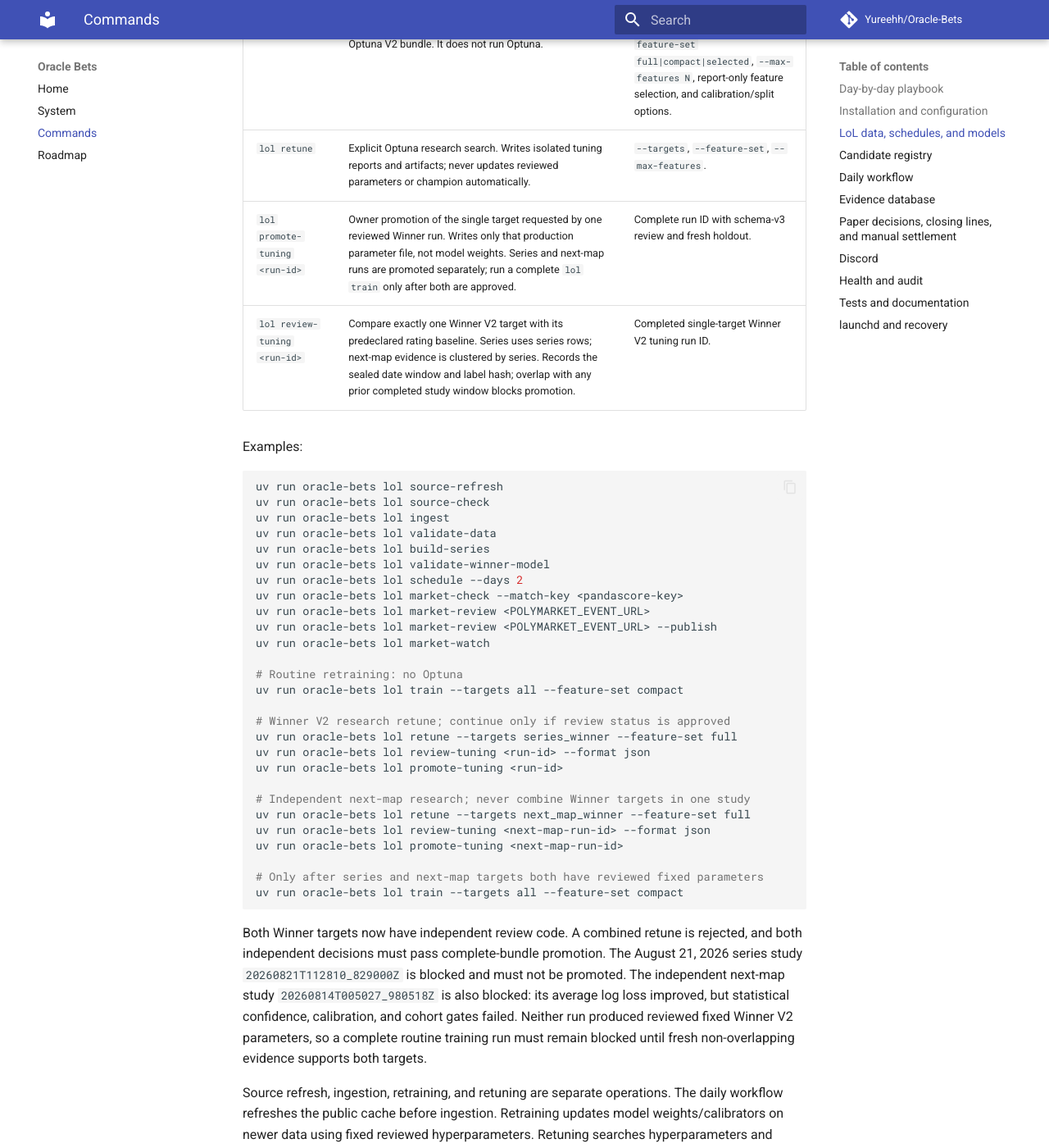
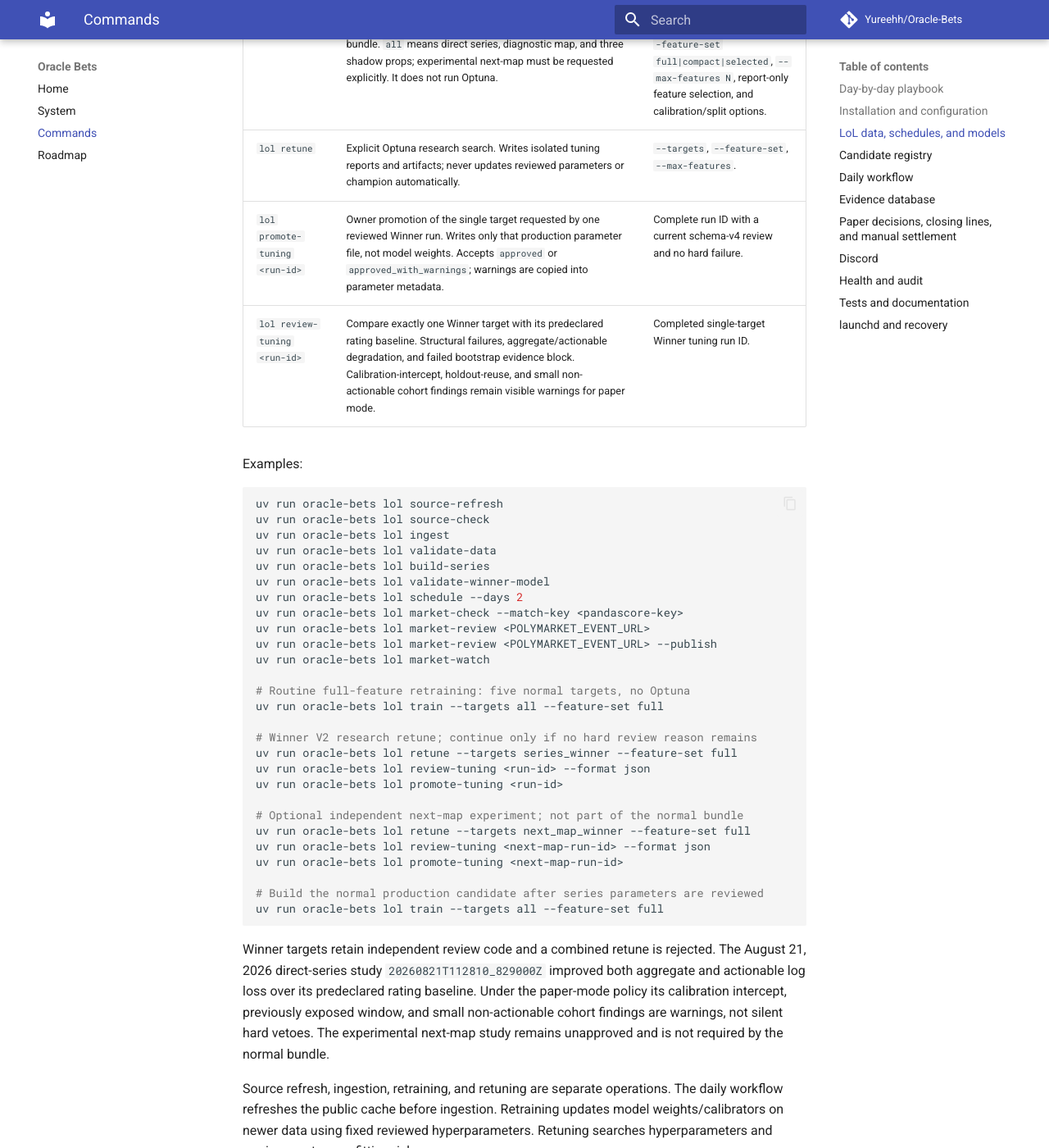
Before and after one commit to Yureehh/Oracle-Bets, an MkDocs documentation site: the page built from docs/commands.md, in a window 1280 px wide and 1400 px high, scrolled down 2926 px. Shown: the whole window at 82% size. Built offline with MkDocs 1.6.1 and Material for MkDocs 9.7.7, drawn with Linux system fonts in a browser that asks for light colours; comment, search, counter and statistics services are not loaded; some of the changed text lies outside the part shown.

Commit message:
docs: define the audited owner-driven workflow

````diff
--- a/docs/commands.md
+++ b/docs/commands.md
@@ -50,15 +50,15 @@
 | `lol sync-identities` | Rebuild canonical player/team/league/series/map identity evidence from retained raw data. Writes evidence. | None. |
 | `lol schedule` | Fetch and print PandaScore fixtures only; does not write the schedule or train. | `--days N`, `--leagues LCK,LEC`. |
 | `lol validate-data` | Read-only validation of generated supervised tables and feature contracts. | None. |
-| `lol build-series` | Reconstruct deterministic complete BO1/BO3/BO5 series, write one frozen prematch row per accepted series plus the next-map shadow dataset, and write an explicit rejection manifest. Run after ingestion and before Winner V2 training. | None. |
+| `lol build-series` | Reconstruct deterministic complete BO1/BO3/BO5 series, write one frozen prematch row per accepted series plus the optional next-map shadow dataset, and write an explicit rejection manifest. Run after ingestion and before Winner V2 training. | None. |
 | `lol validate-winner-model` | Fail-closed validation of the promoted direct-series bundle: actionability, ten-member ensemble, direct rating families, train/serve parity, canonical swap contract, and forbidden-feature absence. | `--format table|json`. |
 | `lol market-check` | Public, read-only Gamma/CLOB check. Reports typed match, token orientation, minimum shares, hypothetical cost, executable odds, and isolated token failures. Two observations use one shared 45-second wait. | `--match-key <pandascore-key>` checks that fixture's supported typed market. |
-| `lol market-review` | Review one or more exact owner-selected Polymarket LoL event URLs. The default writes one read-only JSON/Markdown report pair; `--publish` also records eligible paper proposals for the Gateway bot. It never places orders. | One or more canonical event URLs; `--publish`; `--format table|json`. |
+| `lol market-review` | Review one or more exact owner-selected Polymarket LoL event URLs. It writes one JSON/Markdown pair containing direct-series probabilities, research-only Map 1 probabilities and prop means, typed contracts, executable quotes, and gates. `--publish` queues a Discord summary/report and separately records a proposal only when all series gates pass. It never places orders. | One or more canonical event URLs; `--publish`; `--format table|json`. |
 | `lol market-watch` | Write one JSON/Markdown pair and append read-only series-winner price/book observations for timing/CLV research. Intended for an hourly scheduler; never creates a proposal. | `--format table|json`. |
-| `lol train` | Routine refit with reviewed parameters; retrains weights and calibrators, registers an immutable candidate, and may auto-promote only a healthy non-inferior non-Optuna V2 bundle. It does not run Optuna. | `--targets all|series_winner|next_map_winner|props|<names>`, `--feature-set full|compact|selected`, `--max-features N`, report-only feature selection, and calibration/split options. |
+| `lol train` | Routine refit with reviewed parameters; retrains weights and calibrators, registers an immutable candidate, and may auto-promote only a healthy non-inferior non-Optuna V2 bundle. `all` means direct series, diagnostic map, and three shadow props; experimental next-map must be requested explicitly. It does not run Optuna. | `--targets all|series_winner|next_map_winner|props|<names>`, `--feature-set full|compact|selected`, `--max-features N`, report-only feature selection, and calibration/split options. |
 | `lol retune` | Explicit Optuna research search. Writes isolated tuning reports and artifacts; never updates reviewed parameters or champion automatically. | `--targets`, `--feature-set`, `--max-features`. |
-| `lol promote-tuning <run-id>` | Owner promotion of the single target requested by one reviewed Winner run. Writes only that production parameter file, not model weights. Series and next-map runs are promoted separately; run a complete `lol train` only after both are approved. | Complete run ID with schema-v3 review and fresh holdout. |
-| `lol review-tuning <run-id>` | Compare exactly one Winner V2 target with its predeclared rating baseline. Series uses series rows; next-map evidence is clustered by series. Records the sealed date window and label hash; overlap with any prior completed study window blocks promotion. | Completed single-target Winner V2 tuning run ID. |
+| `lol promote-tuning <run-id>` | Owner promotion of the single target requested by one reviewed Winner run. Writes only that production parameter file, not model weights. Accepts `approved` or `approved_with_warnings`; warnings are copied into parameter metadata. | Complete run ID with a current schema-v4 review and no hard failure. |
+| `lol review-tuning <run-id>` | Compare exactly one Winner target with its predeclared rating baseline. Structural failures, aggregate/actionable degradation, and failed bootstrap evidence block. Calibration-intercept, holdout-reuse, and small non-actionable cohort findings remain visible warnings for paper mode. | Completed single-target Winner tuning run ID. |
 
 Examples:
 
@@ -75,32 +75,30 @@
 uv run oracle-bets lol market-review <POLYMARKET_EVENT_URL> --publish
 uv run oracle-bets lol market-watch
 
-# Routine retraining: no Optuna
-uv run oracle-bets lol train --targets all --feature-set compact
+# Routine full-feature retraining: five normal targets, no Optuna
+uv run oracle-bets lol train --targets all --feature-set full
 
-# Winner V2 research retune; continue only if review status is approved
+# Winner V2 research retune; continue only if no hard review reason remains
 uv run oracle-bets lol retune --targets series_winner --feature-set full
 uv run oracle-bets lol review-tuning <run-id> --format json
 uv run oracle-bets lol promote-tuning <run-id>
 
-# Independent next-map research; never combine Winner targets in one study
+# Optional independent next-map experiment; not part of the normal bundle
 uv run oracle-bets lol retune --targets next_map_winner --feature-set full
 uv run oracle-bets lol review-tuning <next-map-run-id> --format json
 uv run oracle-bets lol promote-tuning <next-map-run-id>
 
-# Only after series and next-map targets both have reviewed fixed parameters
-uv run oracle-bets lol train --targets all --feature-set compact
+# Build the normal production candidate after series parameters are reviewed
+uv run oracle-bets lol train --targets all --feature-set full
 ```
 
-Both Winner targets now have independent review code. A combined retune is
-rejected, and both independent decisions must pass complete-bundle promotion.
-The August 21, 2026 series study
-`20260821T112810_829000Z` is blocked and must not be promoted.
-The independent next-map study `20260814T005027_980518Z` is also blocked: its
-average log loss improved, but statistical confidence, calibration, and cohort
-gates failed. Neither run produced reviewed fixed Winner V2 parameters, so a
-complete routine training run must remain blocked until fresh non-overlapping
-evidence supports both targets.
+Winner targets retain independent review code and a combined retune is rejected.
+The August 21, 2026 direct-series study `20260821T112810_829000Z` improved both
+aggregate and actionable log loss over its predeclared rating baseline. Under
+the paper-mode policy its calibration intercept, previously exposed window, and
+small non-actionable cohort findings are warnings, not silent hard vetoes. The
+experimental next-map study remains unapproved and is not required by the normal
+bundle.
 
 Source refresh, ingestion, retraining, and retuning are separate operations.
 The daily workflow refreshes the public cache before ingestion. Retraining updates
@@ -120,15 +118,16 @@
 | `model status [--registry PATH]` | Read champion and registry health. |
 | `model list [--format table|json] [--registry PATH]` | List immutable candidates. |
 | `model review <model-id> [--format table|json]` | Show manifest, evidence, gates, and artifacts. |
-| `model register-run <run-id|latest>` | Confirm an automatically registered training run. A complete LoL bundle includes direct series, experimental next-map, legacy map diagnostic, three shadow props, their calibrators/uncertainty, and shared rating lookups. |
+| `model register-run <run-id|latest>` | Confirm an automatically registered training run. A complete normal LoL bundle includes direct series, diagnostic map, three shadow props, their calibrators/uncertainty, and shared rating lookups. Experimental next-map is optional. |
 | `model register-current <id> --code-version <sha> --metric name=value [...]` | Freeze the current complete inference tree as a manual candidate; optional `--target`, `--random-seed`, `--registry`. |
 | `model promote <id> --reason <text>` | Explicitly move the champion pointer after owner review. |
 | `model quarantine <id> --reason <text>` | Immediately make a model research-only; diagnostic predictions remain available but it cannot create paper proposals. |
 | `model rollback <id> --reason <text>` | Explicitly restore a prior healthy bundle. |
 
-The first champion is manual. Later routine candidates may auto-promote only
-after sealed-row non-inferiority, calibration, cohort, regression-target, and
-artifact gates pass. Optuna-derived candidates always remain manual.
+The first champion is manual. Later routine candidates may auto-promote after
+hard structural, aggregate-probability, and actionable-cohort gates pass.
+Diagnostic small-cohort and shadow-prop warnings remain recorded but do not
+veto a better winner model. Optuna-derived candidates always remain manual.
 
 ## Daily workflow
 
--- a/docs/roadmap.md
+++ b/docs/roadmap.md
@@ -16,24 +16,22 @@
 | Done | P0 | Gateway-only delivery | Durable send intent, history recovery, process lock; no webhook duplication path |
 | Done | P1 | Manual owner settlement | Win/Loss/Push/Void with source reference; no automatic reconciliation |
 | Done | P2 | Read-only timing observer | Hourly evidence/report snapshots; provisional 48–24h policy |
-| Done | P2 | Experimental next-map dataset/model | Frozen prematch plus manually sourced map state; shadow-only safety |
-| Blocked | P0 | Latest series-winner Optuna study | Independent run `20260821T112810_829000Z` improved aggregate and actionable log loss versus the rating baseline, but failed absolute calibration-intercept and cohort-regression gates; its holdout is exposed and parameters were not promoted |
+| Done | P2 | Experimental next-map dataset/model | Frozen prematch plus manually sourced map state; shadow-only and excluded from the normal bundle |
+| Review | P0 | Latest series-winner Optuna study | Run `20260821T112810_829000Z` improved aggregate and actionable log loss versus its rating baseline; hard performance gates passed, while calibration-intercept, holdout-reuse, and small non-actionable cohort findings remain explicit paper-mode warnings |
 | Done | P0 | Calibration-safe tuning selection | Unsafe slope/intercept candidates cannot win calibration selection merely through lower log loss |
-| Done | P0 | Experimental next-map tuning review | Independent study required; bootstrap and cohorts cluster by series; complete bundles require both Winner decisions |
+| Done | P0 | Experimental next-map tuning review | Independent study required; bootstrap and cohorts cluster by series; it is not required by normal training or promotion |
 | Blocked | P0 | First next-map Optuna study | Run `20260814T005027_980518Z` improved aggregate log loss by 2.72% but improvement was not statistically proven; ECE, calibration intercept, and multiple cohorts failed; parameters were not promoted |
-| Done | P0 | Holdout exposure enforcement | Completed studies expose their final metrics; reviews record date window/label hash, and overlapping later studies cannot promote parameters |
-| Now | P0 | Winner V2 research correction | Diagnose calibration bias and cohort instability using development/calibration data only, then wait for genuinely post-exposure labels before a new non-overlapping final holdout |
-| Blocked | P0 | Clean V2 rebuild and manual first promotion | Requires reviewed fixed parameters for both Winner V2 targets and all sealed rating-baseline/calibration/cohort gates |
+| Done | P0 | Holdout exposure disclosure | Reviews record date window/label hash and flag overlapping evidence; reused evidence is never described as fresh confirmation |
+| Now | P0 | Clean V2 rebuild and manual first promotion | Review/promote the superior direct-series parameters, run the five-target fixed-parameter full-feature build, then promote only if structural, aggregate, and actionable hard gates pass |
 | Next | P1 | Accumulate prematch paper evidence | At least 200 manually settled signals with positive lower-95% ROI and CLV plus healthy calibration |
 | Later | P2 | Reactive evidence sufficiency | Separate 200-series-clustered gate; no martingale or overlapping prematch exposure |
 | Later | P2 | Provider-backed settlement | Explicit opt-in only after identity/rule/conflict/correction proof |
 | Later | P3 | Portfolio sizing | Correlation-aware exposure before any real-money sizing claim |
 | Later | P3 | Counter-Strike / real-sport adapters | Only after LoL has credible sealed and settled evidence |
 
-The repository is not proven profitable. The latest direct-series and next-map
-studies were correctly rejected, the legacy champion remains non-actionable,
-and proposal publication stays disabled until a complete healthy V2 bundle
-exists. Routine full training correctly refuses to start while reviewed fixed
-parameters are missing.
+The repository is not proven profitable. The legacy champion remains
+non-actionable and proposal publication stays disabled until a complete healthy
+V2 bundle exists. The next-map study remains experimental and cannot delay the
+direct-series paper workflow.
 Real-money consideration remains blocked until every evidence gate is met;
 individual predictions can always lose.
--- a/docs/system.md
+++ b/docs/system.md
@@ -135,12 +135,18 @@
 not an averaged repair. The conservative probability is an ensemble lower
 quantile adjusted by held-out calibration bias; it is not a guarantee.
 
-Promotion requires clean provenance, a checksummed complete bundle, train/serve
-feature parity, zero forbidden fields, exact symmetry, no temporal or
-intra-series leakage, acceptable log loss/Brier/ECE, calibration slope and
-intercept, and healthy actionable cohorts. A completed study exposes its final
-holdout forever. A later overlapping study is diagnostic-only even if its score
-looks better.
+Promotion keeps structural safety separate from empirical model choice. Clean
+provenance, a checksummed bundle, train/serve parity, zero forbidden or market
+fields, exact symmetry, and no temporal or intra-series leakage are hard gates.
+Aggregate log loss, Brier/ECE, bootstrap evidence, and the actionable betting
+cohort are also hard performance gates. Calibration-intercept diagnostics and
+small non-actionable league/region regressions are visible warnings during
+paper testing: they no longer veto an otherwise superior model. Holdout reuse
+is disclosed as a warning, never presented as fresh confirmation.
+
+Among valid candidates, the system promotes the best supported aggregate and
+actionable probability model; recency breaks ties but cannot excuse a material
+regression. Shadow prop quality cannot block a better series-winner model.
 
 Routine retraining and retuning are different:
 
@@ -149,10 +155,11 @@
 - retuning searches parameters with Optuna, carries extra overfitting risk, and
   never changes reviewed parameters or the champion automatically.
 
-Series and next-map Winner studies must run independently. A complete training
-bundle remains blocked until both targets have reviewed fixed parameters. The
-first Winner V2 champion and every Optuna-derived candidate require explicit
-owner promotion.
+Series and next-map studies must run independently. The normal bundle contains
+direct series winner, diagnostic map winner, and three shadow scalar props.
+Next-map is an explicit experimental target and is not required for normal
+training or promotion. The first Winner V2 champion and every Optuna-derived
+candidate require explicit owner promotion.
 
 Training reports include metrics, reliability, cohorts, feature lineage,
 availability/missingness, league coverage, gain/split importance, held-out
@@ -193,11 +200,17 @@
 treated as a dream upset. Polymarket favorite status is irrelevant. Paper stake
 is a flat one unit; quarter-Kelly is counterfactual evidence only.
 
-`--publish` records eligible proposals for the single Gateway bot. Accept begins
-a two-phase process: fetch two fresh books, rerun every gate, then show a
-Confirm/Cancel control valid for 120 seconds. The confirmed quote becomes the
-immutable paper entry. The bot uses durable send intent, deterministic markers,
-bounded history recovery, owner checks, and a single-instance lock.
+Every exact-link review returns the independent direct-series price, a separate
+Map 1 research price, and game-length/kills/towers point means. Props need an
+explicit line before an over/under probability can be calculated. Only the
+series result can become actionable.
+
+`--publish` queues one compact Discord review with its Markdown report attached.
+If every series gate passes, the system records a separate interactive proposal.
+Accept begins a two-phase process: fetch two fresh books, rerun every gate, then
+show a Confirm/Cancel control valid for 120 seconds. The confirmed quote becomes
+the immutable paper entry. The bot uses durable send intent, deterministic
+markers, bounded history recovery, owner checks, and a single-instance lock.
 
 Positions close only through owner-confirmed `win`, `loss`, `push`, or `void`
 with a non-empty source reference. Identical repeats are idempotent; conflicts
@@ -244,3 +257,33 @@
 
 See [Command runbook](commands.md) for exact operations and [Roadmap](roadmap.md)
 for the current evidence gates.
+
+## Repository audit and simplification boundary
+
+The August 2026 audit found a sound safety architecture and no market-derived
+model feature or trading surface. The main risk is maintainability, not missing
+layers: model training, daily orchestration, model operations, market matching,
+and the Gateway bot contain several large multi-purpose functions. The test
+suite covers the repository at roughly 67% overall, with materially weaker
+coverage in Discord interaction recovery, live match inference, and several
+rating implementations.
+
+Safe simplifications completed in the current product cutover are limited to
+behavioral duplication and obsolete target requirements: matchup assembly is
+shared by series and Map 1 inference, unused serving state was removed, and the
+experimental next-map target was removed from normal training and registry
+requirements. Broad file merging or line-count-driven rewriting would increase
+prediction and evidence risk immediately before paper testing.
+
+The remaining cleanup is deliberately staged:
+
+1. raise focused coverage for Discord recovery, match inference, and ratings;
+2. split the largest orchestration functions along existing data/model/evidence
+   boundaries without changing public commands or artifacts;
+3. deduplicate the rating-tuning research utilities only after benchmark tests
+   establish equivalent results;
+4. delete code only when static search, coverage, and artifact compatibility
+   prove it has no caller.
+
+This is not a claim that the code is bug-free or that the strategy is
+profitable. It is the minimum-risk route to a maintainable paper-testing system.
````
Also changed, not shown: README.md (+12 -14 lines).
